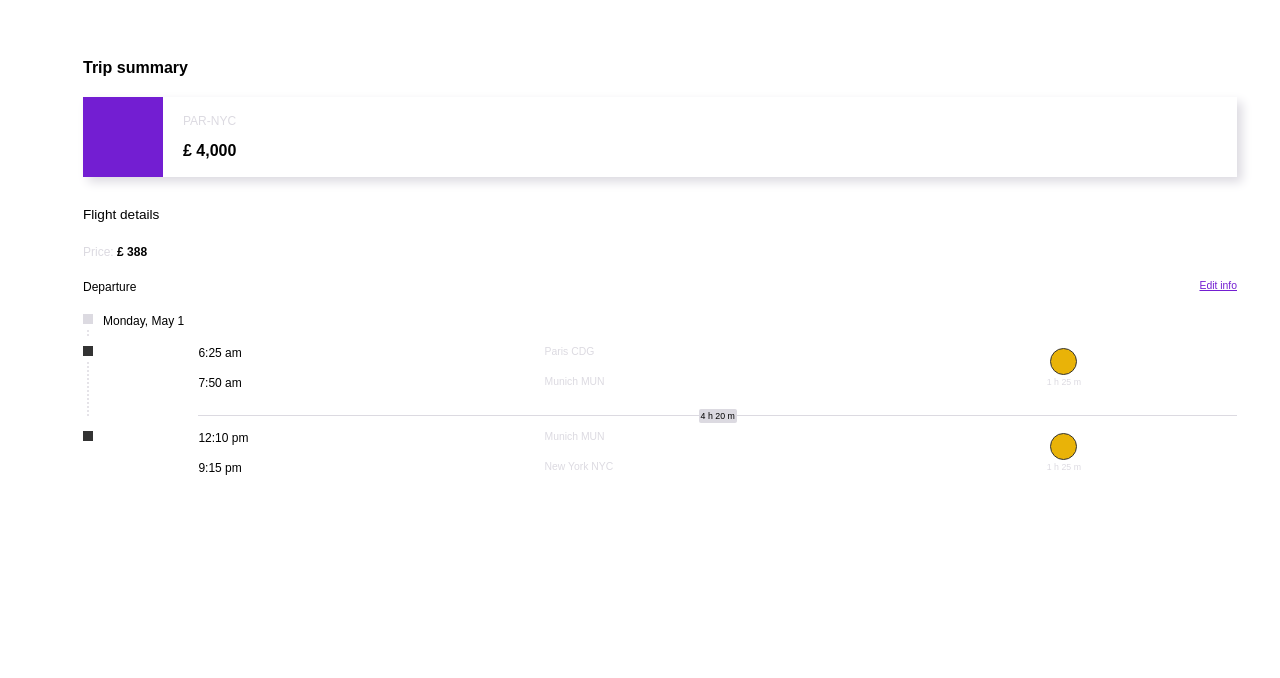
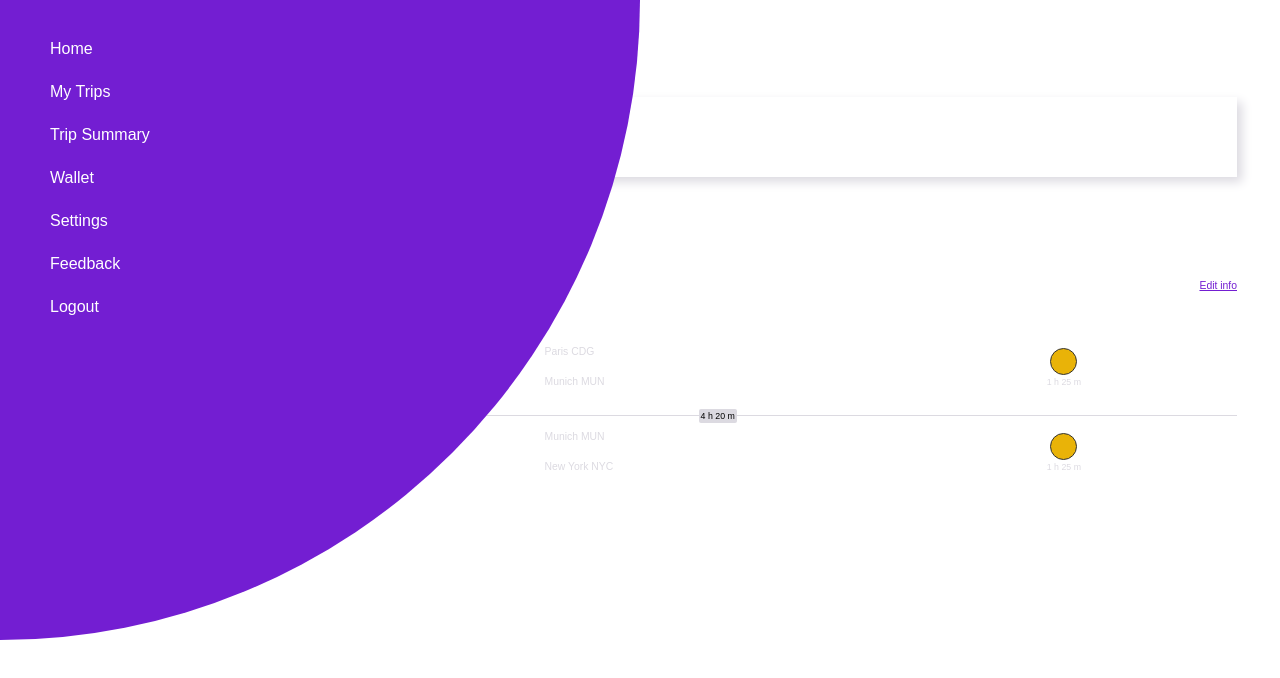
Before and after one commit to JulianMayorga/animated-modal, a React (Create React App) app: page / in a window 1280 px wide. Shown: the top 678 px of the page. Built offline with nearby package versions, Linux system fonts and the light colour scheme.

Commit message:
Opened modal: Show menu items

```diff
--- a/src/App.js
+++ b/src/App.js
@@ -1,9 +1,11 @@
 import React, { Component } from "react";
 
 const darkViolet = "#731ED2";
+const lightViolet = "#AD85DC";
 const lightGrey = "#DCDAE1";
 const black = "#333";
 const yellow = "#E9B308";
+const white = "#FFF";
 
 const Dot = () => (
   <div
@@ -17,18 +19,30 @@ const Dot = () => (
   />
 );
 
-class App extends Component {
-  render() {
-    return (
+const TripSummary = ({ onModalButtonClick }) => (
   <div
     style={{
       paddingLeft: 75,
       paddingTop: 40,
       paddingRight: 35,
-          paddingBottom: 50,
-          fontFamily: "sans-serif"
+      paddingBottom: 50
     }}
   >
+    <a
+      onClick={onModalButtonClick}
+      style={{
+        backgroundColor: darkViolet,
+        width: 40,
+        height: 40,
+        position: "absolute",
+        top: 40,
+        left: 0,
+        borderTopRightRadius: 10,
+        borderBottomRightRadius: 10,
+        boxShadow: `2.5px 2.5px 10px 1px ${lightViolet}`,
+        cursor: "pointer"
+      }}
+    />
     <h1
       style={{
         fontSize: "1rem",
@@ -410,6 +424,125 @@ class App extends Component {
     </div>
   </div>
 );
+
+const Menu = ({ isOpen }) => (
+  <div
+    style={{
+      position: "absolute",
+      left: 0,
+      top: 0,
+      width: "100%",
+      height: "100%",
+      overflow: "hidden"
+    }}
+  >
+    <div
+      style={{
+        display: "grid",
+        flexDirection: "column",
+        paddingTop: 40,
+        paddingLeft: 50,
+        gridGap: 25
+      }}
+    >
+      <div
+        style={{
+          zIndex: 1
+        }}
+      >
+        <a style={{ cursor: "pointer", zIndex: 1, color: white }}>Home</a>
+      </div>
+      <div
+        style={{
+          zIndex: 1
+        }}
+      >
+        <a
+          style={{
+            cursor: "pointer",
+            zIndex: 1,
+            color: white,
+            whiteSpace: "nowrap"
+          }}
+        >
+          My Trips
+        </a>
+      </div>
+      <div
+        style={{
+          zIndex: 1
+        }}
+      >
+        <a
+          style={{
+            cursor: "pointer",
+            zIndex: 1,
+            color: white,
+            whiteSpace: "nowrap"
+          }}
+        >
+          Trip Summary
+        </a>
+      </div>
+      <div
+        style={{
+          zIndex: 1
+        }}
+      >
+        <a style={{ cursor: "pointer", zIndex: 1, color: white }}>Wallet</a>
+      </div>
+      <div
+        style={{
+          zIndex: 1
+        }}
+      >
+        <a style={{ cursor: "pointer", zIndex: 1, color: white }}>Settings</a>
+      </div>
+      <div
+        style={{
+          zIndex: 1
+        }}
+      >
+        <a style={{ cursor: "pointer", zIndex: 1, color: white }}>Feedback</a>
+      </div>
+      <div
+        style={{
+          zIndex: 1
+        }}
+      >
+        <a style={{ cursor: "pointer", zIndex: 1, color: white }}>Logout</a>
+      </div>
+    </div>
+    <div
+      style={{
+        position: "absolute",
+        top: 0,
+        left: 0,
+        backgroundColor: darkViolet,
+        width: "calc(80vh*2)",
+        height: "calc(80vh*2)",
+        transform: "translate(-50%,-50%)",
+        borderRadius: "100%"
+      }}
+    />
+  </div>
+);
+
+class App extends Component {
+  state = { isMenuOpened: true };
+  render() {
+    return (
+      <div
+        style={{
+          fontFamily: "sans-serif"
+        }}
+      >
+        <TripSummary
+          onModalButtonClick={() => this.setState({ isMenuOpened: true })}
+        />
+        <Menu isOpen={this.state.isMenuOpened} />
+      </div>
+    );
   }
 }
 
```
Lines whose indentation alone changed are shown as unchanged.
